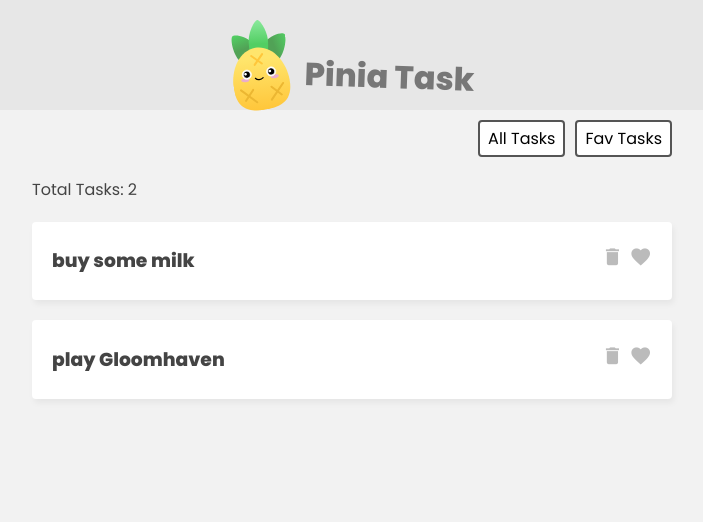
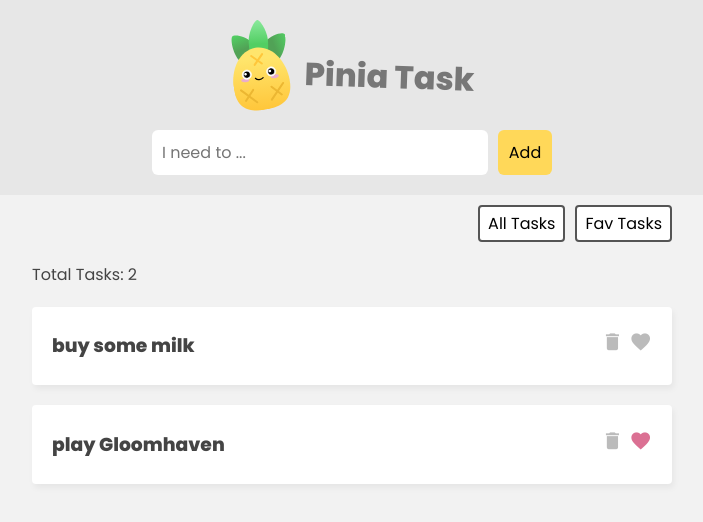
Before and after one commit to DarrelASandbox/playground-vue, a Vue app in the folder net-ninja/pinia-tasks/: page / in a window 1280 px wide. Shown: the top 522 px of the page, without its empty margins (288-991 px from the left). Built offline with nearby package versions, Linux system fonts and the light colour scheme.

Commit message:
`TaskForm & ``actions`: `addTask`, `deleteTask` & `toggleFavTask`

```diff
--- a/net-ninja/pinia-tasks/src/App.vue
+++ b/net-ninja/pinia-tasks/src/App.vue
@@ -1,6 +1,7 @@
 <script setup>
 import { ref } from 'vue';
 import TaskDetails from './components/TaskDetails.vue';
+import TaskForm from './components/TaskForm.vue';
 import { useTaskStore } from './stores/TaskStore';
 
 const taskStore = useTaskStore();
@@ -13,6 +14,8 @@
       <img src="./assets/pinia-logo.svg" alt="pinia logo" />
       <h1>Pinia Task</h1>
     </header>
+
+    <div class="new-task-form"><TaskForm /></div>
 
     <nav class="filter">
       <button @click="showTasks = 'all'">All Tasks</button>
--- a/net-ninja/pinia-tasks/src/assets/main.css
+++ b/net-ninja/pinia-tasks/src/assets/main.css
@@ -59,6 +59,9 @@
   cursor: pointer;
   color: #bbb;
 }
+.task i.active {
+  color: palevioletred;
+}
 
 /* filter nav */
 .filter {
@@ -77,3 +80,32 @@
   font-size: 0.8em;
   font-size: 1em;
 }
+
+/* new task form */
+.new-task-form {
+  background: #e7e7e7;
+  padding: 20px 0;
+}
+form {
+  max-width: 400px;
+  margin: 0 auto;
+  display: grid;
+  grid-template-columns: 3fr 1fr;
+  gap: 10px;
+}
+form button {
+  background: #ffd859;
+  border: 0;
+  padding: 10px;
+  font-family: 'Poppins';
+  border-radius: 6px;
+  cursor: pointer;
+  font-size: 1em;
+}
+form input {
+  border: 0;
+  padding: 10px;
+  border-radius: 6px;
+  color: #555;
+  font-size: 1em;
+}
--- a/net-ninja/pinia-tasks/src/components/TaskDetails.vue
+++ b/net-ninja/pinia-tasks/src/components/TaskDetails.vue
@@ -1,13 +1,21 @@
 <script setup>
+import { useTaskStore } from '@/stores/TaskStore';
+
 const props = defineProps({ task: Object });
+const taskStore = useTaskStore();
 </script>
 
 <template>
   <div class="task">
     <h3>{{ props.task.title }}</h3>
     <div class="icons">
-      <i class="material-icons">delete</i>
-      <i class="material-icons">favorite</i>
+      <i class="material-icons" @click="taskStore.deleteTask(props.task.id)">delete</i>
+      <i
+        class="material-icons"
+        :class="{ active: task.isFav }"
+        @click="taskStore.toggleFavTask(props.task.id)"
+        >favorite</i
+      >
     </div>
   </div>
 </template>
--- /dev/null
+++ b/net-ninja/pinia-tasks/src/components/TaskForm.vue
@@ -0,0 +1,24 @@
+<script setup>
+import { useTaskStore } from '@/stores/TaskStore';
+import { ref } from 'vue';
+
+const taskStore = useTaskStore();
+const newTask = ref('');
+
+const handleSubmit = () => {
+  if (newTask.value.length > 0)
+    taskStore.addTask({
+      id: Math.floor(Math.random() * 10000),
+      title: newTask.value,
+      isFav: false,
+    });
+  newTask.value = '';
+};
+</script>
+
+<template>
+  <form @submit.prevent="handleSubmit">
+    <input type="text" placeholder="I need to ..." v-model="newTask" />
+    <button>Add</button>
+  </form>
+</template>
--- a/net-ninja/pinia-tasks/src/stores/TaskStore.js
+++ b/net-ninja/pinia-tasks/src/stores/TaskStore.js
@@ -13,4 +13,17 @@
     favTaskCount: (state) => state.tasks.reduce((p, c) => (c.isFav ? p + 1 : p), 0),
     totalTaskCount: (state) => state.tasks.length,
   },
+
+  actions: {
+    addTask(task) {
+      this.tasks.push(task);
+    },
+    deleteTask(id) {
+      this.tasks = this.tasks.filter((task) => task.id !== id);
+    },
+    toggleFavTask(id) {
+      const task = this.tasks.find((task) => task.id === id);
+      task.isFav = !task.isFav;
+    },
+  },
 });
```
